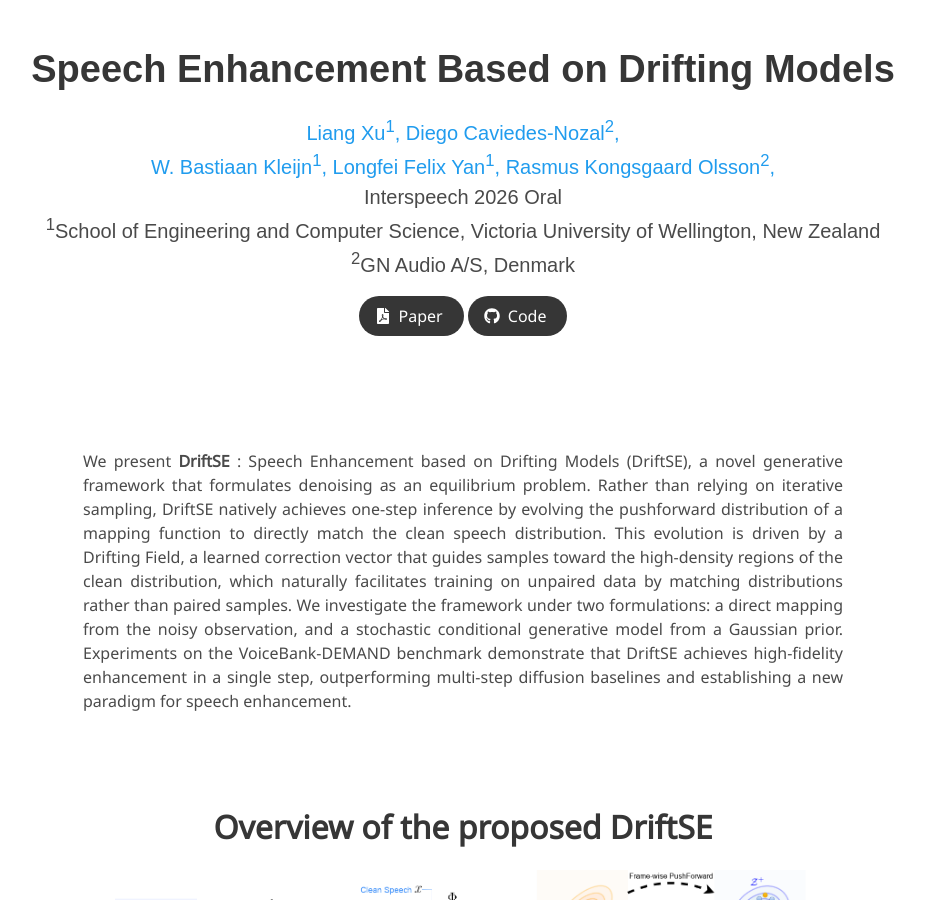
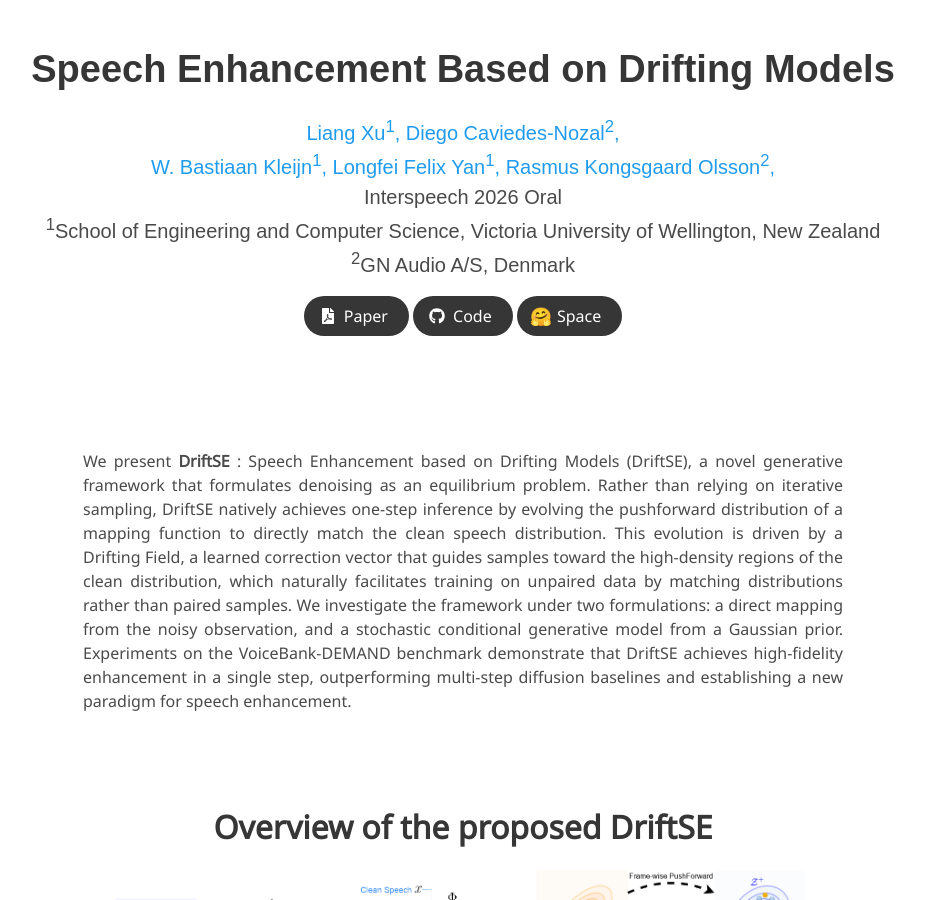
Before and after one commit to LiangXu123/LiangXu123.github.io, a Jekyll site: the page driftse/index.html, which Jekyll copies as it is, in a window 1280 px wide and 900 px high. Shown: the whole window, without its empty margins (177-1102 px from the left). Built offline with Jekyll 4.4.1, drawn with Linux system fonts in a browser that asks for light colours; nearby versions of some CDN libraries; some web fonts are replaced; library files that are not in the unit come from our copies; a style sheet for code colours, icons or effects is not loaded.

Commit message:
update hugging face space model

```diff
--- a/driftse/index.html
+++ b/driftse/index.html
@@ -109,6 +109,16 @@
                       <i class="fab fa-github"></i>
                     </span>
                     <span> Code </span>
+                  </a>
+                </span>
+                <!-- Space Link. -->
+                <span class="link-block">
+                  <a href="https://huggingface.co/spaces/LIANGXU123/DriftSE"
+                    class="external-link button is-normal is-rounded is-dark">
+                    <span class="icon">
+                      <p style="font-size:18px">🤗</p>
+                    </span>
+                    <span> Space </span>
                   </a>
                 </span>
                 <!-- Dataset Link. -->
```
